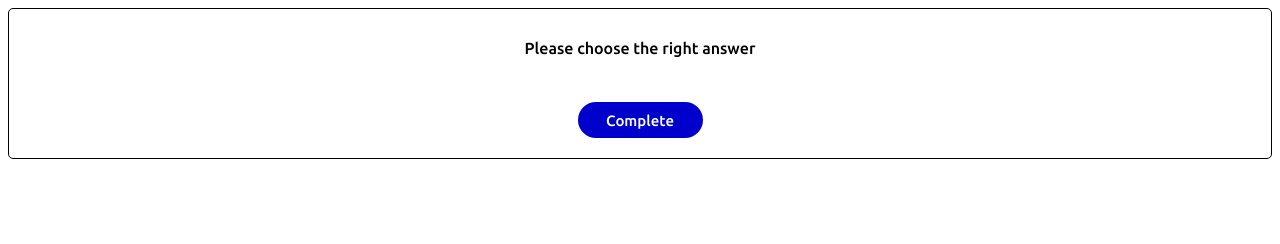
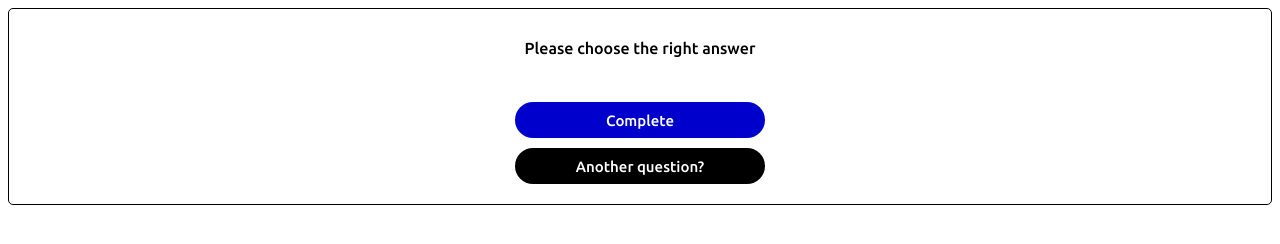
Before and after one commit to itsme-tuananhduong/cijs-48-anhdt, a plain HTML site: page CI Test/CI Test/code_challenge/index.html in a window 1280 px wide. Drawn offline with Linux system fonts and the light colour scheme; no server answers.

Commit message:
Add files via upload

```diff
--- a/CI Test/CI Test/code_challenge/code_challenge.js
+++ b/CI Test/CI Test/code_challenge/code_challenge.js
@@ -62,3 +62,8 @@ let getData = async () => {
 }
 
 getData();
+
+let reload = document.getElementById('reload');
+reload.onclick = () => {
+    location.reload();
+}
--- a/CI Test/CI Test/code_challenge/index.html
+++ b/CI Test/CI Test/code_challenge/index.html
@@ -23,6 +23,7 @@
             <div id="question-5"></div>
         </div>
         <button id="complete">Complete</button>
+        <button id="reload">Another question?</button>
     </div>
 
     <script src="./code_challenge.js"></script>
--- a/CI Test/CI Test/code_challenge/style.css
+++ b/CI Test/CI Test/code_challenge/style.css
@@ -9,7 +9,7 @@
     border-radius: 5px;
 }
 button {
-    width: 125px;
+    width: 250px;
     height: 36px;
     color: white;
     border: none;
@@ -18,11 +18,22 @@ button {
     font-family: 'Ubuntu', sans-serif;
     font-size: 15px;
     margin: 20px 0px;
+}
+#complete {
     background-color: #0000cc;
     cursor: pointer;
+    margin-bottom: 5px;
 }
-button:hover {
+#complete:hover {
     background-color: #3333ff;
+}
+#reload {
+    background-color:#000000;
+    cursor: pointer;
+    margin-top: 5px;
+}
+#reload:hover {
+    background-color:#333333;
 }
 p {
     margin: 5px;
```
